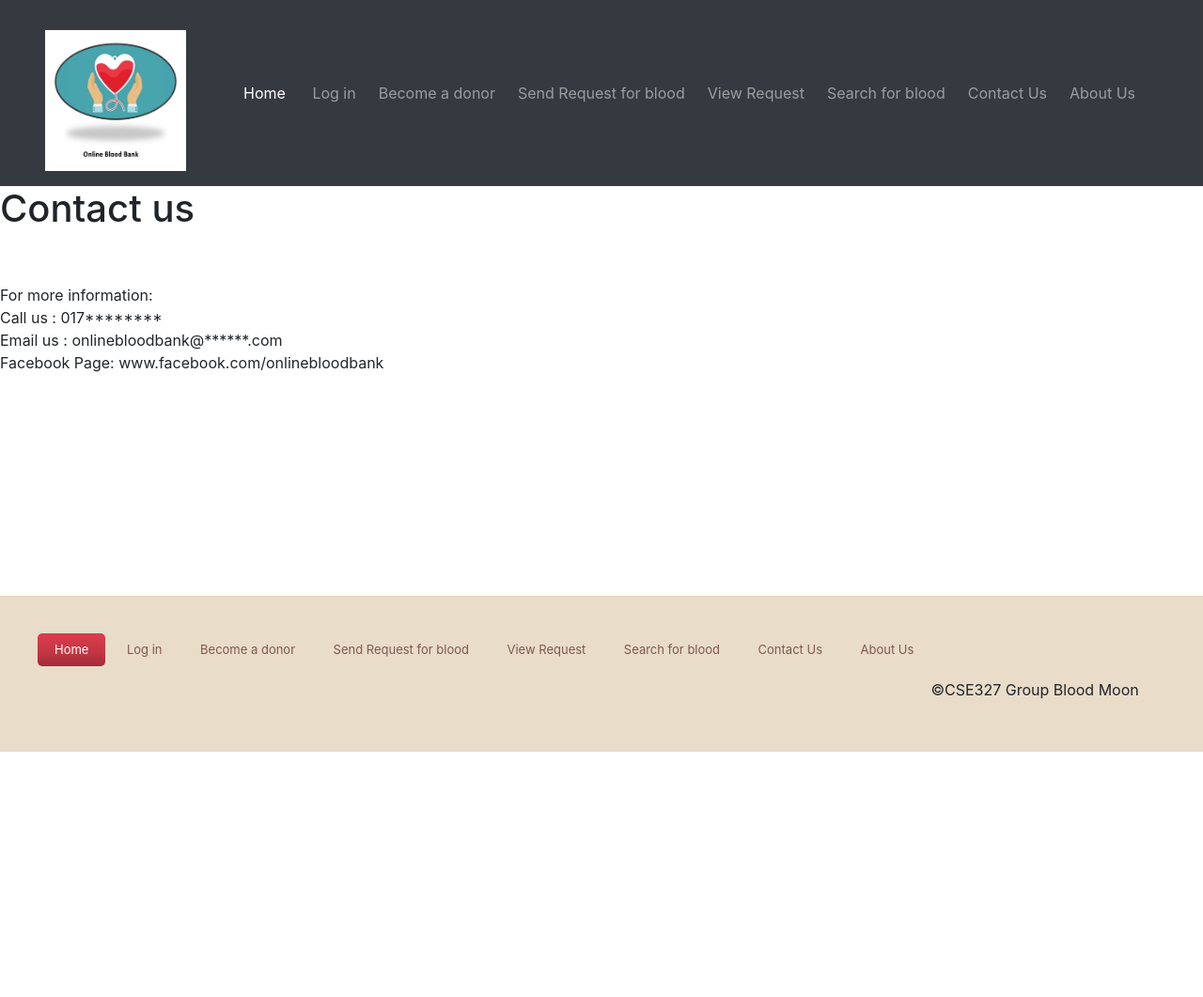
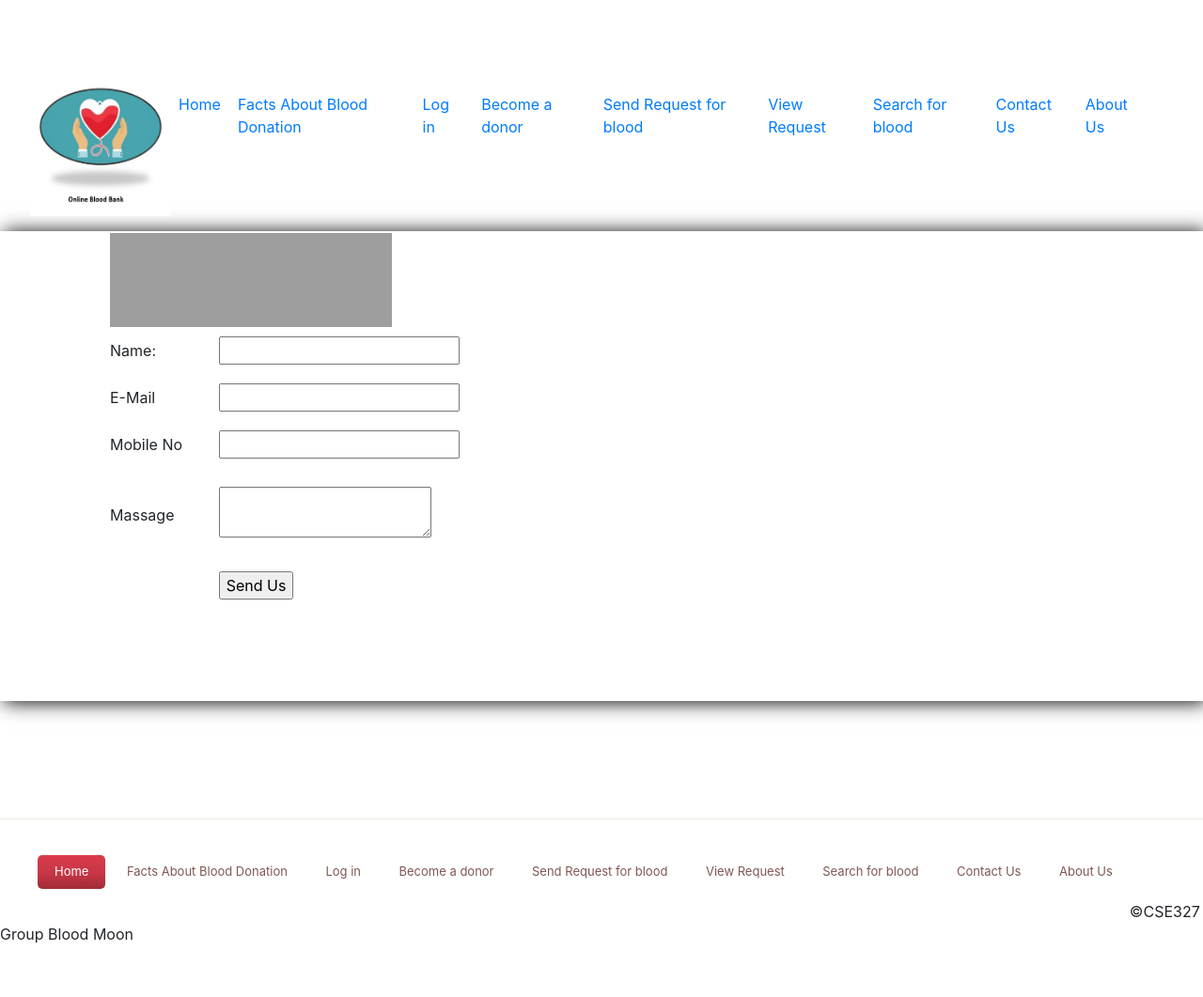
Before and after one commit to MdAhnafShahriarAdit/SU19CSE327S04G-BLOODMOON-NSU, a PHP site: page /contact_us.php in a window 1280 px wide. Shown: the whole page at 94% size. Before the commit the page ends 800 px from the top, so only its background shows below. Run offline with PHP 8.4, Linux system fonts and the light colour scheme; grey boxes are pictures that could not be loaded.

Commit message:
Form Added in The contact us page

```diff
--- a/Project Codes/contact_us.php
+++ b/Project Codes/contact_us.php
@@ -1,141 +1,66 @@
-<!Doctype html>
-<html lang="en">
-  <head>
-    <title>Online Blood Bank</title>
-  </head>
 
-   <!-- Bootstrap CSS -->
-    <link rel="stylesheet" href="https://stackpath.bootstrapcdn.com/bootstrap/4.1.2/css/bootstrap.min.css" integrity="sha384-Smlep5jCw/wG7hdkwQ/Z5nLIefveQRIY9nfy6xoR1uRYBtpZgI6339F5dgvm/e9B" crossorigin="anonymous">
-  <nav class="navbar navbar-expand-lg navbar navbar-dark bg-dark">
-  <a class="navbar-brand" href="index.php"><div class="logo">
-      <h1><a href="index.php"><img src="img/1lo.jpg" height="150" width="150" ; alt=""></a></h1>
-    </div></a>
-  <button class="navbar-toggler" type="button" data-toggle="collapse" data-target="#navbarSupportedContent" aria-controls="navbarSupportedContent" aria-expanded="false" aria-label="Toggle navigation">
+<?php include('header.php'); ?>
 
-    <span class="navbar-toggler-icon"></span>
-  </button>
+    <div>
+<div style="height:500px; width:100%; margin:auto; margin-top:0px; margin-bottom:125px; background-color:#f000; border:2px solid #f000; box-shadow:4px 1px 20px black;">
+     <form method="post" enctype="multipart/form-data">
 
-  <div class="collapse navbar-collapse" id="navbarSupportedContent">
-    <ul class="navbar-nav ml-auto">
-      <li class="nav-item active">
-        <a class="nav-link" href="index.php">Home &ensp;<span class="sr-only"></span></a></li>
-        <a class="nav-link" href="login.php">Log in&ensp;<span class="sr-only">(current)</span></a></li>
-        <a class="nav-link" href="registration.php">Become a donor&ensp;<span class="sr-only">(current)</span></a></li>
-        <a class="nav-link" href="send_req.php">Send Request for blood&ensp;<span class="sr-only">(current)</span></a></li>
-        <a class="nav-link" href="view_req.php">View Request&ensp;<span class="sr-only">(current)</span></a></li>
-        <a class="nav-link" href="search.php">Search for blood&ensp;<span class="sr-only">(current)</span></a></li>
-        <a class="nav-link" href="contact_us.php">Contact Us&ensp;<span class="sr-only">(current)</span></a></li>
-        <a class="nav-link" href="about_us.php">About Us&ensp;&ensp;&emsp;&emsp;<span class="sr-only">(current)</span></a></li>
-      </ul>
-</div>
-</nav>
-    <body>
+
+  <div   class="col span_2_of_3"> <div class="contact-form" style="padding-left:100px;">
+            <img src="img/c1.jpg" height="100px" width="300px" align="center" />
+
+    <table  cellspacing="0" cellpadding="0"  width="500px" height="300px">
+
+<tr><td class="lefttd"  style="vertical-align:middle"> Name:</td><td><input type="text" name="t1"  required="required" pattern="[a-zA-Z _]{2,15}" title="please enter only character  between 2 to 15 for donor name" /></td></tr>
 
 
 
-			<h1><span class="bold">Contact us </span></h1><br><br>
-      <p>
-         <font sizr="5">For more information:</font><br>
-         <font sizr="4">Call us : 017********</font><br>
-         <font sizr="4">Email us : onlinebloodbank@******.com</font><br>
-         <font sizr="4">Facebook Page: www.facebook.com/onlinebloodbank</font><br>
+<tr><td class="lefttd"  style="vertical-align:middle">E-Mail</td><td><input type="email" name="t2" required="required" /></td></tr>
+<tr><td class="lefttd"  style="vertical-align:middle">Mobile No</td><td><input type="number" name="t3"   pattern="[0-9]{10,12}" title="please enter only numbers between 10 to 12 for mobile no." /></td></tr>
 
-      </p>
+<tr><td class="lefttd"  style="vertical-align:middle">Massage</td><td><textarea name="t4"></textarea></td></tr>
 
+<tr><td>&nbsp;</td><td><input type="submit" value="Send Us" name="sbmt"></td></tr></table>
 
+</div>
+</div>
 
-
-
- <div class="clear"></div>
-<div class="ftr-bg">
-<div class="wrap">
-<div class="footer">
-  <div class="f_nav">
-    <ul>
-      <li class="active"><a href="index.php">Home</a></li>
-       <li ><a href="login.php">Log in</a></li>
-        <li ><a href="registration.php">Become a donor</a></li>
-        <li ><a href="send_req.php">Send Request for blood</a></li>
-        <li ><a href="view_req.php">View Request</a></li>
-        <li ><a href="search.php">Search for blood</a></li>
-        <li ><a href="contact_us.php">Contact Us</a></li>
-        <li ><a href="about_us.php">About Us</a></li>
-
-            </ul>
       </div>
-    <div class="copy">
-      <p class="title"><br><br>©CSE327 Group Blood Moon  </p>
-    </div>
-  <div class="clear"></div>
+</form>
         </div>
          </div>
          </div>
 
 
 
-</body>
-</html>
+<?php
+if(isset($_POST["sbmt"]))
+{
+
+  $cn=makeconnection();
+
+      $s="insert into contacts(name,email,mobile,subj) values('" . $_POST["t1"] ."','" . $_POST["t2"] . "','" . $_POST["t3"] . "','" . $_POST["t4"]   ."')";
 
 
-<style>
+  $q=mysqli_query($cn,$s);
+  mysqli_close($cn);
+  if($q>0)
+  {
+  echo "<script>alert('Record Save');</script>";
+  }
+  else
+  {echo "<script>alert('Saving Record Failed');</script>";
+  }
 
-.ftr-bg{
-  background: #E9DCC9;
-  border-top: 1px solid rgba(214, 195, 167, 0.34);
-  position: fixed;
-  left: 0;
-  bottom: 0;
-  width: 100%;
     }
-.footer{
-  padding:3% 0;
-}
-.f_nav{
-  float:left;
-}
-.f_nav li{
-  display: inline-block;
-}
-.f_nav li.active a{
-  color:#ffffff;
-  background: rgb(219,60,76);
-  background: -moz-linear-gradient(top,  rgba(219,60,76,1) 0%, rgba(197,54,68,1) 56%, rgba(162,44,56,1) 99%);
-  background: -webkit-gradient(linear, left top, left bottom, color-stop(0%,rgba(219,60,76,1)), color-stop(56%,rgba(197,54,68,1)), color-stop(99%,rgba(162,44,56,1)));
-  background: -webkit-linear-gradient(top,  rgba(219,60,76,1) 0%,rgba(197,54,68,1) 56%,rgba(162,44,56,1) 99%);
-  background: -o-linear-gradient(top,  rgba(219,60,76,1) 0%,rgba(197,54,68,1) 56%,rgba(162,44,56,1) 99%);
-  background: -ms-linear-gradient(top,  rgba(219,60,76,1) 0%,rgba(197,54,68,1) 56%,rgba(162,44,56,1) 99%);
-  background: linear-gradient(to bottom,  rgba(219,60,76,1) 0%,rgba(197,54,68,1) 56%,rgba(162,44,56,1) 99%);
-  filter: progid:DXImageTransform.Microsoft.gradient( startColorstr='#db3c4c', endColorstr='#a22c38',GradientType=0 );
-}
-.f_nav li a{
-  border-radius: 5px;
-  -webkit-border-radius: 5px;
-  -moz-border-radius: 5px;
-  -o-border-radius: 5px;
-  display:block;
-  padding: 8px 18px;
-  color: #805752;
-  font-size: 0.8125em;
-}
-.f_nav li a:hover{
-  color:#ffffff;
-  background: rgb(219,60,76);
-  background: -moz-linear-gradient(top,  rgba(219,60,76,1) 0%, rgba(197,54,68,1) 56%, rgba(162,44,56,1) 99%);
-  background: -webkit-gradient(linear, left top, left bottom, color-stop(0%,rgba(219,60,76,1)), color-stop(56%,rgba(197,54,68,1)), color-stop(99%,rgba(162,44,56,1)));
-  background: -webkit-linear-gradient(top,  rgba(219,60,76,1) 0%,rgba(197,54,68,1) 56%,rgba(162,44,56,1) 99%);
-  background: -o-linear-gradient(top,  rgba(219,60,76,1) 0%,rgba(197,54,68,1) 56%,rgba(162,44,56,1) 99%);
-  background: -ms-linear-gradient(top,  rgba(219,60,76,1) 0%,rgba(197,54,68,1) 56%,rgba(162,44,56,1) 99%);
-  background: linear-gradient(to bottom,  rgba(219,60,76,1) 0%,rgba(197,54,68,1) 56%,rgba(162,44,56,1) 99%);
-  filter: progid:DXImageTransform.Microsoft.gradient( startColorstr='#db3c4c', endColorstr='#a22c38',GradientType=0 );
-  -webkit-transition: 0.9s;
-  -moz-transition: 0.9s;
-  -o-transition: 0.9s;
-}
+
+
+?>
 
 
 
 
 
-
-
-</style>
+</body>
+<?php include('footer.php'); ?>
+</html>
```
Lines whose indentation alone changed are shown as unchanged.
